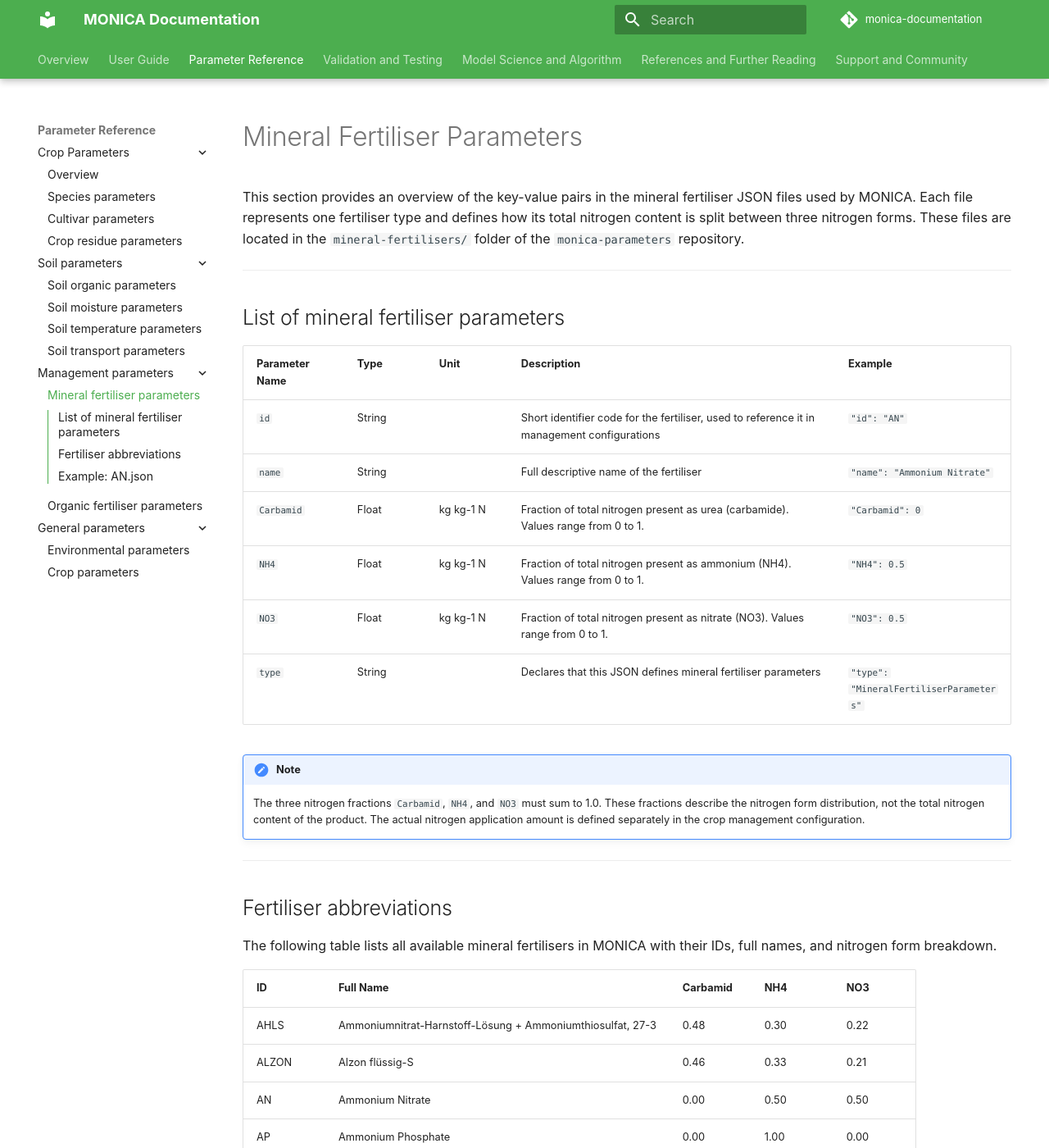
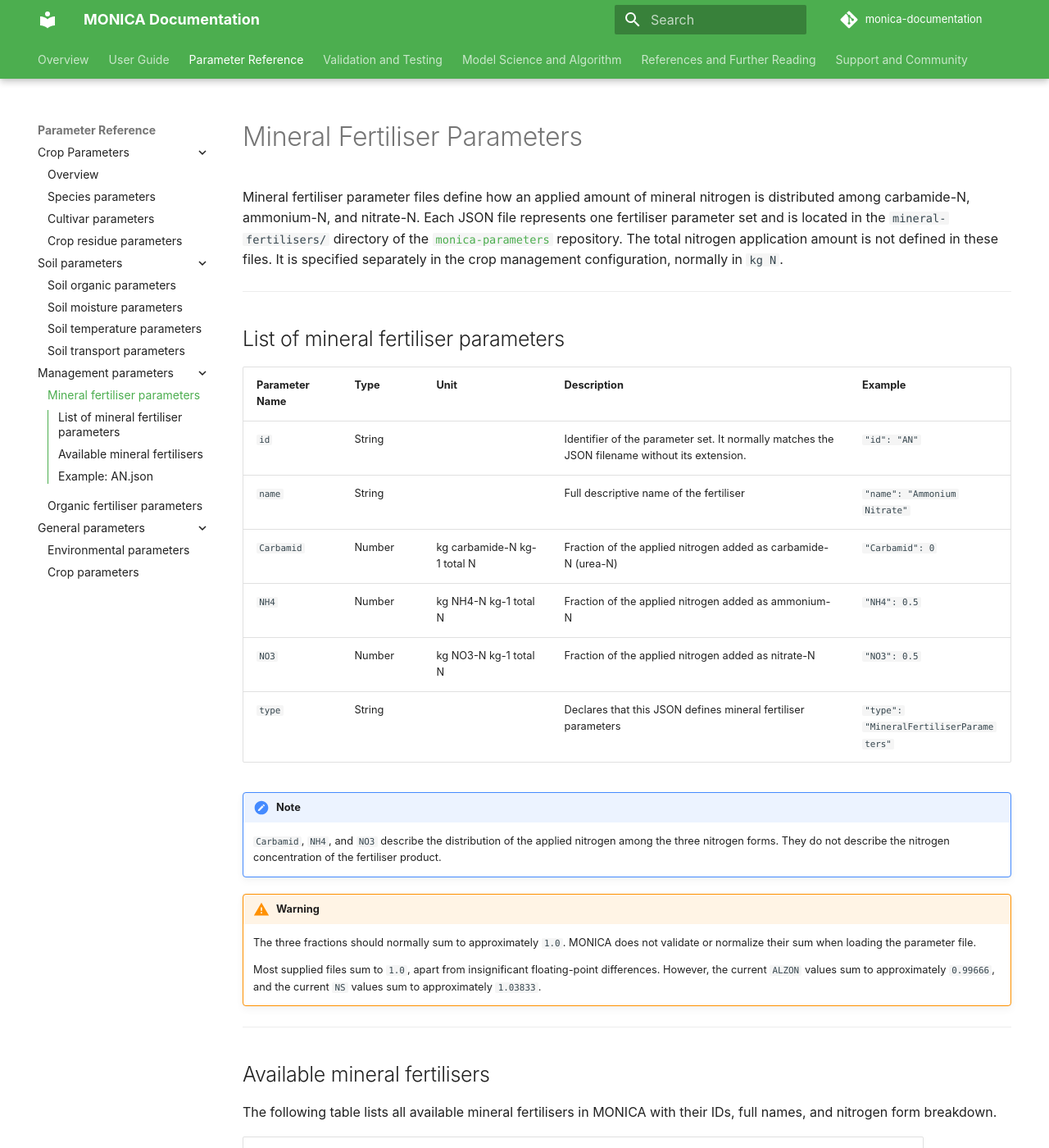
Before and after one commit to zalf-rpm/monica-documentation, an MkDocs documentation site: the page built from docs/parameters/management_parameters/mineral_fertiliser_parameters.md, in a window 1280 px wide and 1400 px high. Shown: the whole window at 82% size. Built offline with MkDocs 1.6.1 and Material for MkDocs 9.7.7, drawn with Linux system fonts in a browser that asks for light colours; comment, search, counter and statistics services are not loaded.

Commit message:
Update mineral fertiliser parameters

```diff
--- a/docs/parameters/management_parameters/mineral_fertiliser_parameters.md
+++ b/docs/parameters/management_parameters/mineral_fertiliser_parameters.md
@@ -1,48 +1,54 @@
 # Mineral Fertiliser Parameters
 
-This section provides an overview of the key-value pairs in the mineral fertiliser JSON files used by MONICA. Each file represents one fertiliser type and defines how its total nitrogen content is split between three nitrogen forms. These files are located in the `mineral-fertilisers/` folder of the `monica-parameters` repository.
+Mineral fertiliser parameter files define how an applied amount of mineral nitrogen is distributed among carbamide-N, ammonium-N, and nitrate-N. Each JSON file represents one fertiliser parameter set and is located in the `mineral-fertilisers/` directory of the [`monica-parameters`](https://github.com/zalf-rpm/monica-parameters) repository. The total nitrogen application amount is not defined in these files. It is specified separately in the crop management configuration, normally in `kg N`.
 
 ---
 
 ## List of mineral fertiliser parameters
 
-| Parameter Name | Type   | Unit        | Description                                                                                                                  | Example                              |
-|----------------|--------|-------------|------------------------------------------------------------------------------------------------------------------------------|--------------------------------------|
-| `id`           | String |             | Short identifier code for the fertiliser, used to reference it in management configurations                                  | `"id": "AN"`                         |
-| `name`         | String |             | Full descriptive name of the fertiliser                                                                                      | `"name": "Ammonium Nitrate"`         |
-| `Carbamid`     | Float  | kg kg-1 N   | Fraction of total nitrogen present as urea (carbamide). Values range from 0 to 1.                                           | `"Carbamid": 0`                      |
-| `NH4`          | Float  | kg kg-1 N   | Fraction of total nitrogen present as ammonium (NH4). Values range from 0 to 1.                                             | `"NH4": 0.5`                         |
-| `NO3`          | Float  | kg kg-1 N   | Fraction of total nitrogen present as nitrate (NO3). Values range from 0 to 1.                                              | `"NO3": 0.5`                         |
-| `type`         | String |             | Declares that this JSON defines mineral fertiliser parameters                                                                | `"type": "MineralFertiliserParameters"` |
+| Parameter Name | Type   | Unit                        | Description                                                                                   | Example                                 |
+|----------------|--------|-----------------------------|-----------------------------------------------------------------------------------------------|-----------------------------------------|
+| `id`           | String |                             | Identifier of the parameter set. It normally matches the JSON filename without its extension. | `"id": "AN"`                            |
+| `name`         | String |                             | Full descriptive name of the fertiliser                                                       | `"name": "Ammonium Nitrate"`            |
+| `Carbamid`     | Number | kg carbamide-N kg-1 total N | Fraction of the applied nitrogen added as carbamide-N (urea-N)                                | `"Carbamid": 0`                         |
+| `NH4`          | Number | kg NH4-N kg-1 total N       | Fraction of the applied nitrogen added as ammonium-N                                          | `"NH4": 0.5`                            |
+| `NO3`          | Number | kg NO3-N kg-1 total N       | Fraction of the applied nitrogen added as nitrate-N                                           | `"NO3": 0.5`                            |
+| `type`         | String |                             | Declares that this JSON defines mineral fertiliser parameters                                 | `"type": "MineralFertiliserParameters"` |
 
 !!! note
-    The three nitrogen fractions `Carbamid`, `NH4`, and `NO3` must sum to 1.0. These fractions describe the nitrogen form distribution, not the total nitrogen content of the product. The actual nitrogen application amount is defined separately in the crop management configuration.
+    `Carbamid`, `NH4`, and `NO3` describe the distribution of the applied nitrogen among the three nitrogen forms. They do not describe the nitrogen concentration of the fertiliser product.
+
+!!! warning
+    The three fractions should normally sum to approximately `1.0`. MONICA does not validate or normalize their sum when loading the parameter file.
+
+    Most supplied files sum to `1.0`, apart from insignificant floating-point differences. However, the current `ALZON` values sum to approximately `0.99666`, and the current `NS` values sum to approximately `1.03833`.
+
 
 ---
 
-## Fertiliser abbreviations
+## Available mineral fertilisers
 
 The following table lists all available mineral fertilisers in MONICA with their IDs, full names, and nitrogen form breakdown.
 
-| ID    | Full Name                                                          | Carbamid | NH4   | NO3   |
-|-------|--------------------------------------------------------------------|----------|-------|-------|
-| AHLS  | Ammoniumnitrat-Harnstoff-Lösung + Ammoniumthiosulfat, 27-3        | 0.48     | 0.30  | 0.22  |
-| ALZON | Alzon flüssig-S                                                    | 0.46     | 0.33  | 0.21  |
-| AN    | Ammonium Nitrate                                                   | 0.00     | 0.50  | 0.50  |
-| AP    | Ammonium Phosphate                                                 | 0.00     | 1.00  | 0.00  |
-| AS    | Ammonium Sulphate                                                  | 0.00     | 1.00  | 0.00  |
-| ASH   | Ammonsulfat-Harnstoff, 'Piamon'                                    | 0.77     | 0.23  | 0.00  |
-| CF4   | Compound fertiliser (43% NO3, 57% NH4)                            | 0.00     | 0.565 | 0.435 |
-| CP1   | Compound fertiliser (0% NO3, 100% NH4)                            | 0.00     | 1.00  | 0.00  |
-| CP2   | Compound fertiliser (35% NO3, 65% NH4)                            | 0.00     | 0.65  | 0.35  |
-| CP3   | Compound fertiliser (50% NO3, 50% NH4)                            | 0.00     | 0.50  | 0.50  |
-| NPK   | NPK-Dünger                                                         | 0.00     | 0.66  | 0.34  |
-| NS    | Stickstoffdüngerlösung mit Schwefel, Piasan 24 S                  | 0.50     | 0.33  | 0.21  |
-| PN    | Potassium Nitrate                                                  | 0.00     | 0.00  | 1.00  |
-| U     | Urea                                                               | 1.00     | 0.00  | 0.00  |
-| UAN   | Urea Ammonium Nitrate                                              | 0.50     | 0.25  | 0.25  |
-| UAS   | Urea Ammonium Sulphate                                             | 0.82     | 0.18  | 0.00  |
-| UNI   | Urea (nitrification inhibitor)                                     | 1.00     | 0.00  | 0.00  |
+| ID    | Full Name                                                  | Carbamid-N | NH4-N | NO3-N |
+|-------|------------------------------------------------------------|------------|-------|-------|
+| AHLS  | Ammoniumnitrat-Harnstoff-Lösung + Ammoniumthiosulfat, 27-3 | 0.48       | 0.30  | 0.22  |
+| ALZON | Alzon flüssig-S                                            | 0.46       | 0.33  | 0.21  |
+| AN    | Ammonium Nitrate                                           | 0.00       | 0.50  | 0.50  |
+| AP    | Ammonium Phosphate                                         | 0.00       | 1.00  | 0.00  |
+| AS    | Ammonium Sulphate                                          | 0.00       | 1.00  | 0.00  |
+| ASH   | Ammonsulfat-Harnstoff, 'Piamon'                            | 0.77       | 0.23  | 0.00  |
+| CF4   | Compound fertiliser (43% NO3, 57% NH4)                     | 0.00       | 0.565 | 0.435 |
+| CP1   | Compound fertiliser (0% NO3, 100% NH4)                     | 0.00       | 1.00  | 0.00  |
+| CP2   | Compound fertiliser (35% NO3, 65% NH4)                     | 0.00       | 0.65  | 0.35  |
+| CP3   | Compound fertiliser (50% NO3, 50% NH4)                     | 0.00       | 0.50  | 0.50  |
+| NPK   | NPK-Dünger                                                 | 0.00       | 0.66  | 0.34  |
+| NS    | Stickstoffdüngerlösung mit Schwefel, Piasan 24 S           | 0.50       | 0.33  | 0.21  |
+| PN    | Potassium Nitrate                                          | 0.00       | 0.00  | 1.00  |
+| U     | Urea                                                       | 1.00       | 0.00  | 0.00  |
+| UAN   | Urea Ammonium Nitrate                                      | 0.50       | 0.25  | 0.25  |
+| UAS   | Urea Ammonium Sulphate                                     | 0.82       | 0.18  | 0.00  |
+| UNI   | Urea (nitrification inhibitor)                             | 1.00       | 0.00  | 0.00  |
 
 ---
 
```
